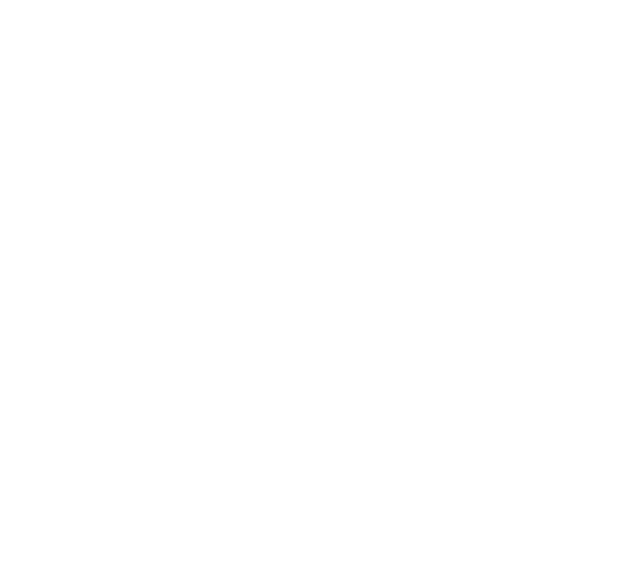
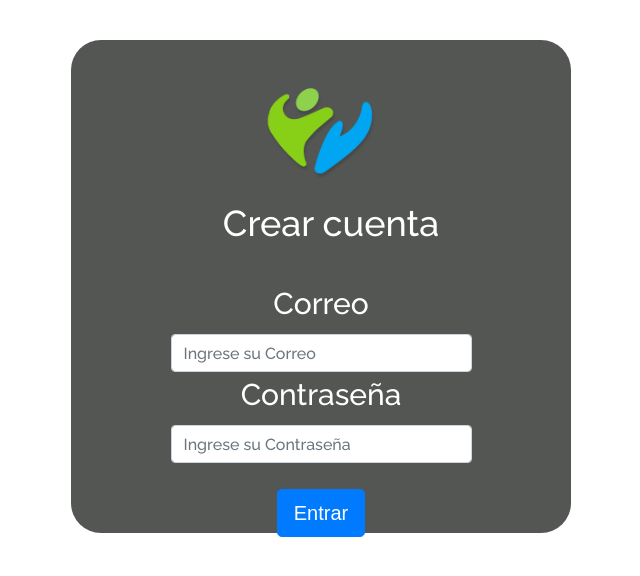
Before and after one commit to xbacon14/hgv-react-front, a React (Create React App) app: page /signUp in a window 1280 px wide. Shown: the top 576 px of the page, without its empty margins (319-959 px from the left). Built offline with nearby package versions, Linux system fonts and the light colour scheme; no server answers; a web font is replaced by a local one.

Commit message:
iniciando el signup

```diff
--- a/src/pages/Login/signIn/index.jsx
+++ b/src/pages/Login/signIn/index.jsx
@@ -18,6 +18,7 @@
 
 
     const handleSubmit = async (e) => {
+        setLoading(true);
         e.preventDefault();
         try {
             const response = await login(email, password);
@@ -69,14 +70,19 @@
                             <input type="email" className="form-control" id="emailInput" placeholder="Ingrese su Correo" aria-describedby="emailHelp" onChange={(e) => setEmail(e.target.value)} />
                             <label htmlFor="passLabel" className="text-headline">Contraseña</label>
                             <input type="password" className="form-control" id="passInput" placeholder="Ingrese su Contraseña" onChange={(e) => setPassword(e.target.value)} />
-                        </div></center>
+                        </div>
+                        </center>
                     <center>
                         <button type="submit" className="btn btn-primary btn-lg">Entrar</button>
 
                     </center>
                 </form>
                 {loading && <img src={Spinner} alt="Cargando" />}
-                <center><p className="align-text-bottom p-login">No posees una cuenta? Contacte con nostros <a href="https://wa.me/595981383068"> aquí</a></p></center>
+                <center><p className="align-text-bottom p-login">No posees una cuenta? Contacte con nostros
+                 <a
+                 target="popup"
+                 href="https://wa.me/595981383068"
+                 > aquí</a></p></center>
             </div>
         </div >
     );
--- a/src/pages/Login/signUp/index.jsx
+++ b/src/pages/Login/signUp/index.jsx
@@ -1,26 +1,23 @@
 import React, { useState } from "react";
-import { Link } from "@reach/router";
+import { auth } from '../../../services/firebase';
 
+import logo from '../../../assets/login/logo-login.png';
+import Spinner from '../../../assets/cargando/spinner.svg'
 
 const SignUp = () => {
   const [email, setEmail] = useState("");
   const [password, setPassword] = useState("");
   const [displayName, setDisplayName] = useState("");
   const [error, setError] = useState(null);
+  const [loading, setLoading] = useState(false);
 
-  useEffect(() => {
-    auth.onAuthStateChanged((user) => {
-      setCurrentUser(user);
-      console.log(user);
-    })
-  }, [])
 
   const createUserWithEmailAndPasswordHandler = (event, email, password) => {
     event.preventDefault();
     setEmail("");
     setPassword("");
     setDisplayName("");
-  };
+  }
   const onChangeHandler = event => {
     const { name, value } = event.currentTarget;
     if (name === "userEmail") {
@@ -30,76 +27,114 @@
     } else if (name === "displayName") {
       setDisplayName(value);
     }
-  };
+  }
+
+  const handleSubmit = () =>{
+setLoading(true)
+  }
+
   return (
-    <div className="mt-8">
-      <h1 className="text-3xl mb-2 text-center font-bold">Sign Up</h1>
-      <div className="border border-blue-400 mx-auto w-11/12 md:w-2/4 rounded py-8 px-4 md:px-8">
-        {error !== null && (
-          <div className="py-4 bg-red-600 w-full text-white text-center mb-3">
-            {error}
+
+    <div className="col-4 card-login">
+      {error && <p className="error">{error}</p>}
+      <div className="card-body align-content-center">
+        <center>
+          <div className="logo">
+            <img src={logo} alt="HGV"/>
           </div>
-        )}
-        <form className="">
-          <label htmlFor="displayName" className="block">
-            Display Name:
-          </label>
-          <input
-            type="text"
-            className="my-1 p-1 w-full "
-            name="displayName"
-            value={displayName}
-            placeholder="E.g: Faruq"
-            id="displayName"
-            onChange={event => onChangeHandler(event)}
-          />
-          <label htmlFor="userEmail" className="block">
-            Email:
-          </label>
-          <input
-            type="email"
-            className="my-1 p-1 w-full"
-            name="userEmail"
-            value={email}
-            placeholder="E.g: faruq123@gmail.com"
-            id="userEmail"
-            onChange={event => onChangeHandler(event)}
-          />
-          <label htmlFor="userPassword" className="block">
-            Password:
-          </label>
-          <input
-            type="password"
-            className="mt-1 mb-3 p-1 w-full"
-            name="userPassword"
-            value={password}
-            placeholder="Your Password"
-            id="userPassword"
-            onChange={event => onChangeHandler(event)}
-          />
-          <button
-            className="bg-green-400 hover:bg-green-500 w-full py-2 text-white"
-            onClick={event => {
-              createUserWithEmailAndPasswordHandler(event, email, password);
-            }}
-          >
-            Sign up
-          </button>
-        </form>
-        <p className="text-center my-3">or</p>
-        <button
-          className="bg-red-500 hover:bg-red-600 w-full py-2 text-white"
-        >
-          Sign In with Google
-        </button>
-        <p className="text-center my-3">
-          Already have an account?{" "}
-          <Link to="/" className="text-blue-500 hover:text-blue-600">
-            Sign in here
-          </Link>
-        </p>
+        </center>
+        <center>
+          <div>
+          {error && <p className='error'>{error}</p>}
+          <h1 className="title-display title-login ">Crear cuenta</h1>
+          </div>
+        </center>
+        <form onSubmit={handleSubmit}>
+        <center>
+                        <div className="form-group">
+                            <label htmlFor="emailLabel" className="text-headline">Correo</label>
+                            <input type="email" className="form-control" id="emailInput" placeholder="Ingrese su Correo" aria-describedby="emailHelp" onChange={(e) => setEmail(e.target.value)} />
+                            <label htmlFor="passLabel" className="text-headline">Contraseña</label>
+                            <input type="password" className="form-control" id="passInput" placeholder="Ingrese su Contraseña" onChange={(e) => setPassword(e.target.value)} />
+                        </div>
+                        </center>
+                    <center>
+                        <button type="submit" className="btn btn-primary btn-lg">Entrar</button>
+
+                    </center>
+                </form>
+                {loading && <img src={Spinner} alt="Cargando" />}
+
       </div>
     </div>
+    // <div className="mt-8">
+    //   <h1 className="text-3xl mb-2 text-center font-bold">Sign Up</h1>
+    //   <div className="border border-blue-400 mx-auto w-11/12 md:w-2/4 rounded py-8 px-4 md:px-8">
+    //     {error !== null && (
+    //       <div className="py-4 bg-red-600 w-full text-white text-center mb-3">
+    //         {error}
+    //       </div>
+    //     )}
+    //     <form className="">
+    //       <label htmlFor="displayName" className="block">
+    //         Display Name:
+    //       </label>
+    //       <input
+    //         type="text"
+    //         className="my-1 p-1 w-full "
+    //         name="displayName"
+    //         value={displayName}
+    //         placeholder="E.g: Faruq"
+    //         id="displayName"
+    //         onChange={event => onChangeHandler(event)}
+    //       />
+    //       <label htmlFor="userEmail" className="block">
+    //         Email:
+    //       </label>
+    //       <input
+    //         type="email"
+    //         className="my-1 p-1 w-full"
+    //         name="userEmail"
+    //         value={email}
+    //         placeholder="E.g: faruq123@gmail.com"
+    //         id="userEmail"
+    //         onChange={event => onChangeHandler(event)}
+    //       />
+    //       <label htmlFor="userPassword" className="block">
+    //         Password:
+    //       </label>
+    //       <input
+    //         type="password"
+    //         className="mt-1 mb-3 p-1 w-full"
+    //         name="userPassword"
+    //         value={password}
+    //         placeholder="Your Password"
+    //         id="userPassword"
+    //         onChange={event => onChangeHandler(event)}
+    //       />
+    //       <button
+    //         className="bg-green-400 hover:bg-green-500 w-full py-2 text-white"
+    //         onClick={event => {
+    //           createUserWithEmailAndPasswordHandler(event, email, password);
+    //         }}
+    //       >
+    //         Sign up
+    //       </button>
+    //     </form>
+    //     <p className="text-center my-3">or</p>
+    //     <button
+    //       className="bg-red-500 hover:bg-red-600 w-full py-2 text-white"
+    //     >
+    //       Sign In with Google
+    //     </button>
+    //     <p className="text-center my-3">
+    //       Already have an account?{" "}
+    //       <Link to="/" className="text-blue-500 hover:text-blue-600">
+    //         Sign in here
+    //       </Link>
+    //     </p>
+    //   </div>
+    // </div>
   );
 };
 export default SignUp;
--- a/src/routes.jsx
+++ b/src/routes.jsx
@@ -6,6 +6,7 @@
 import logo from './assets/login/logo-login.png';
 
 import SignIn from './pages/Login/signIn/index';
+import SignUp from './pages/Login/signUp/index';
 import Inicio from './pages/Inicio/index';
 import Registro from './pages/Registros/index';
 import Account from './pages/Account/index';
@@ -74,6 +75,7 @@
                         <PrivateRoute path="/registro" component={Registro} />
                         <PrivateRoute path="/reportes" component={Reportes} />
                         <Route path="/signIn" exact component={SignIn} />
+                        <Route path="/signUp" exact component={SignUp} />
                         {/* <Route path="/error404" component={Error404} /> */}
 
 
```
Also changed, not shown: src/pages/Inicio/index.jsx (+0 -14 lines).
